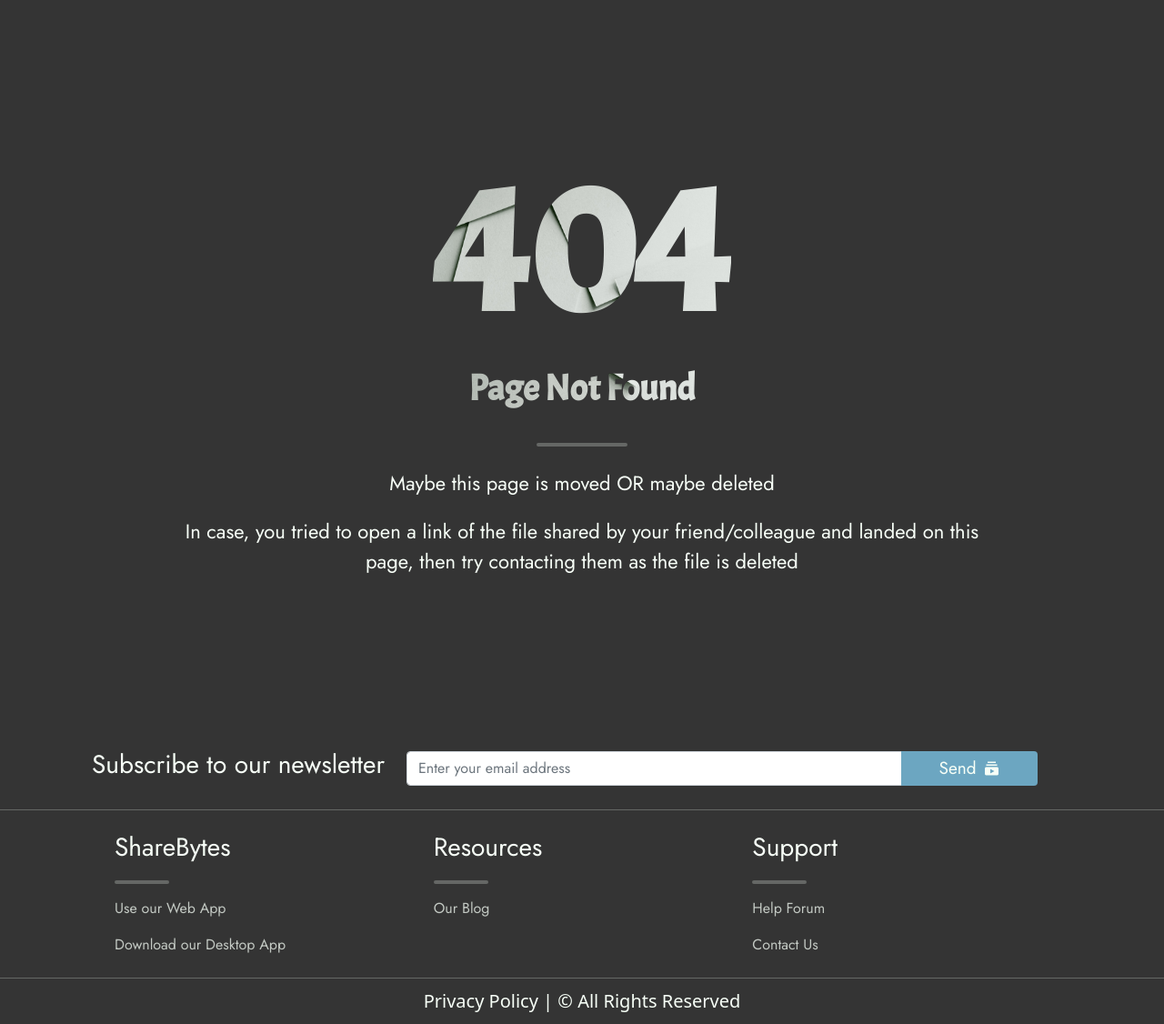
After one commit to OptimalLearner/ShareBytes, a Flask app: template templates/404.html in a window 1280 px wide. The commit adds this page. Shown: the whole page at 91% size. Run offline with Flask 2, Linux system fonts and the light colour scheme; the template is opened without the code that fills it, so the values that code supplies are empty; some libraries are stand-ins or nearby versions.

Commit message:
404 Error Handled + Page Not Found UI Added

```diff
--- a/app.py
+++ b/app.py
@@ -351,6 +351,10 @@ def downloadFile(fileId):
     except FileNotFoundError:
         return abort(404)
 
+@app.errorhandler(404)
+def fileNotFound(e):
+    return render_template('404.html', title='ShareBytes | 404 Page Not Found')
+
 
 if __name__ == '__main__':
     app.run(debug=True) # Debug set to True for development purpose
--- a/static/css/styles.css
+++ b/static/css/styles.css
@@ -726,3 +726,50 @@ footer .footer-bottom-container {
         padding: 10px 15px;
     }
 }
+/*************************************************/
+/***************  404 Page Styles ****************/
+/*************************************************/
+/************* 404 Page Desktop View *************/
+.page-not-found-container {
+    background-color: #343434;
+    width: 100vw;
+    height: 100vh;
+    color: #F7FFF7;
+    padding: 0 15px;
+}
+.title-404, .info-1 {
+    background: url("../images/login-background-img.jpg") repeat;
+    background-size: cover;
+    -webkit-background-clip: text;
+    -webkit-text-fill-color: transparent;
+    font-family: 'Acme', sans-serif;
+    font-size: 200px;
+    font-weight: bolder;
+}
+.info-1 {
+    font-size: 40px;
+}
+.hr-404 {
+    margin: 30px 0 0;
+    width: 100px;
+    border: 2px solid #F7FFF7;
+    background-color: #F7FFF7;
+    border-radius: 5px;
+}
+.info-2, .info-3 {
+    font-size: 22px;
+    margin: 10px 15%;
+}
+/************* 404 Page Mobile View *************/
+@media only screen and (max-width: 641px) {
+    .title-404 {
+        font-size: 120px;
+    }
+    .info-1 {
+        font-size: 30px;;
+    }
+    .info-2, .info-3 {
+        font-size: 18px;
+        margin: 10px 25px;
+    }
+}
--- /dev/null
+++ b/templates/404.html
@@ -0,0 +1,11 @@
+{% extends "base.html" %}
+
+{% block content %}
+    <div class="page-not-found-container d-flex justify-content-center align-items-center flex-column default-font text-center">
+        <h2 class="title-404 m-0"> 404 </h2>
+        <p class="info-1 m-0"> Page Not Found </p>
+        <hr class="hr-404">
+        <p class="info-2 mt-4"> Maybe this page is moved OR maybe deleted </p>
+        <p class="info-3"> In case, you tried to open a link of the file shared by your friend/colleague and landed on this page, then try contacting them as the file is deleted</p>
+    </div>
+{% endblock %}
```
